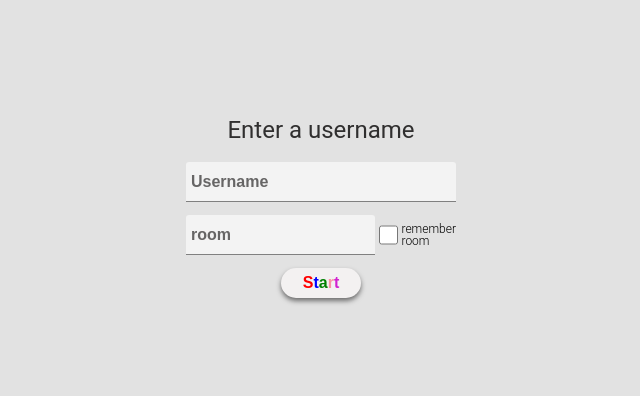
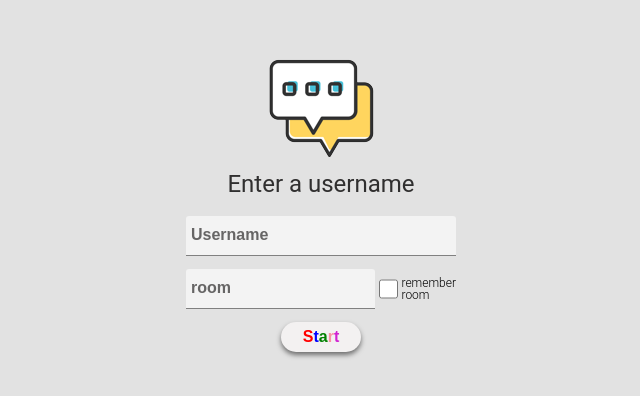
Before and after one commit to joshborup/pwa-chat-app, a React (Create React App) app: page / in a window 1280 px wide. Shown: the part 192-588 px from the top of the page, without its empty margins (319-959 px from the left). Built offline with nearby package versions, Linux system fonts and the light colour scheme; no server answers.

Commit message:
added logo to front page

```diff
--- a/src/components/Login.js
+++ b/src/components/Login.js
@@ -1,4 +1,5 @@
 import React, { PureComponent } from 'react';
+import logo from "./logo.png"
 
 export default class Login extends PureComponent {
     constructor(){
@@ -37,6 +38,7 @@ export default class Login extends PureComponent {
         console.log('in Lofgin',room)
         return (
             <div className='login-container'>
+                <img src={logo} />
                 <div>
                     <h1>Enter a username</h1>
                     <input autoFocus={true} onKeyPress={(e)=> {if(e.key === "Enter") submitUsername()}} name="userNameSelection" placeholder='Username' onChange={(e)=> universalChangeHandler(e)} value={username} />
--- a/src/components/_Login.scss
+++ b/src/components/_Login.scss
@@ -3,6 +3,7 @@
     margin: 0 auto;
     height: 100%;
     display: flex;
+    flex-direction: column;
     justify-content: center;
     align-items: center;
 
```
Also changed, not shown: src/components/logo.png (added).
